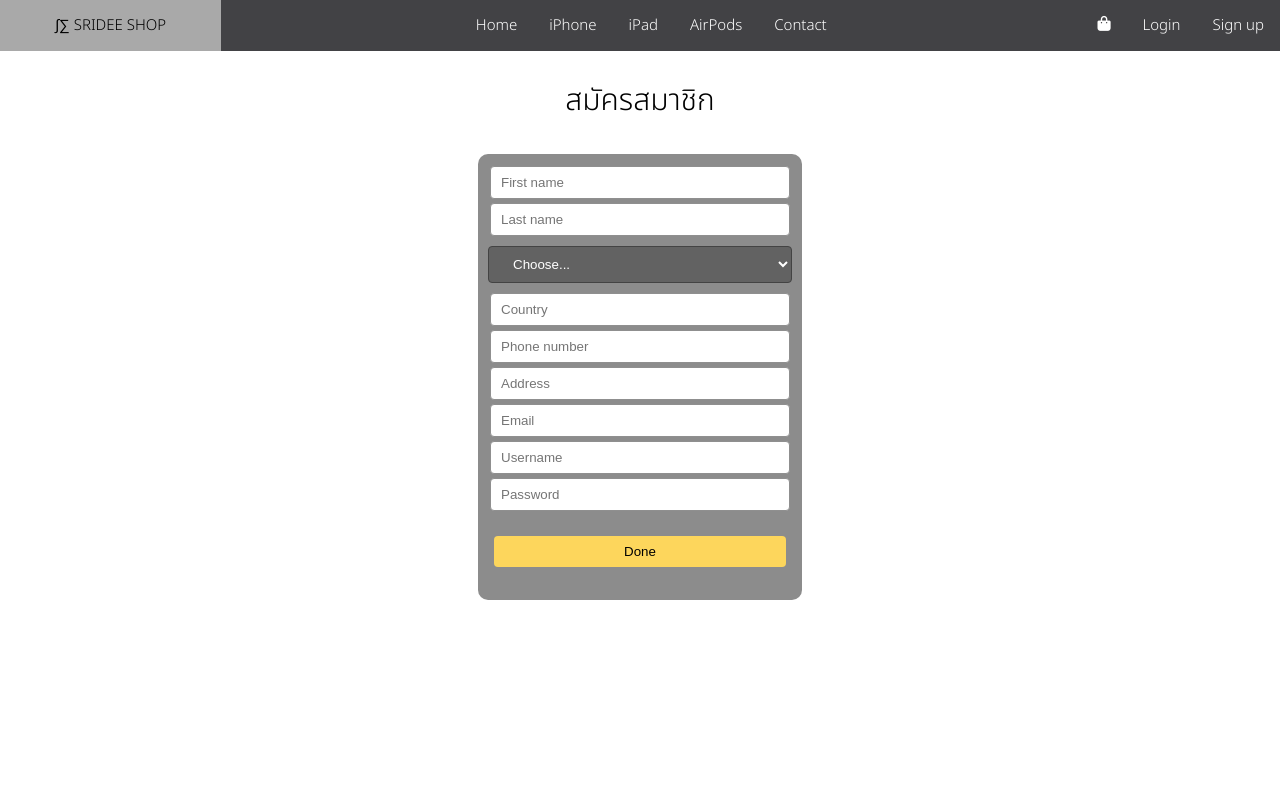
After one commit to Jiraporn-Sridee/DSI_P66, a Django app: page /register/ in a window 1280 px wide. The commit adds this page. Run offline with Django 4.2, Linux system fonts and the light colour scheme; some libraries are stand-ins or nearby versions.

Commit message:
edit navbar and create user system

```diff
--- a/myproject/myapp/forms.py
+++ b/myproject/myapp/forms.py
@@ -23,15 +23,15 @@ class Createtransaction(forms.Form):
 class customerregistrationForm(forms.ModelForm):
     GENDER = (('', 'Choose...'), ('M', 'Male'),
               ('F', 'Female'), ('L', 'LGBTQ'))
-    name = forms.CharField(widget=forms.TextInput(attrs={'placeholder': 'First name', 'style':'background-color: #417E77; '}))
-    surname = forms.CharField(widget=forms.TextInput(attrs={'placeholder': 'Last name', 'style':'background-color: #417E77; '}))
+    name = forms.CharField(widget=forms.TextInput(attrs={'placeholder': 'First name'}))
+    surname = forms.CharField(widget=forms.TextInput(attrs={'placeholder': 'Last name'}))
     gender = forms.ChoiceField(choices=GENDER)
-    country = forms.CharField(widget=forms.TextInput(attrs={'placeholder': 'Country', 'style':'background-color: #417E77; '}))
-    phone = forms.CharField(widget=forms.TextInput(attrs={'placeholder': 'Phone number', 'style':'background-color: #417E77; '}))
-    address = forms.CharField(widget=forms.TextInput(attrs={'placeholder': 'Address', 'style':'background-color: #417E77; '}))
-    email = forms.CharField(widget=forms.EmailInput(attrs={'placeholder': 'Email', 'style':'background-color: #417E77; '}))
-    username = forms.CharField(widget=forms.TextInput(attrs={'placeholder': 'Username', 'style':'background-color: #417E77; '}))
-    password = forms.CharField(widget=forms.PasswordInput(attrs={'placeholder': 'Password', 'style':'background-color: #417E77; '}))
+    country = forms.CharField(widget=forms.TextInput(attrs={'placeholder': 'Country'}))
+    phone = forms.CharField(widget=forms.TextInput(attrs={'placeholder': 'Phone number'}))
+    address = forms.CharField(widget=forms.TextInput(attrs={'placeholder': 'Address'}))
+    email = forms.CharField(widget=forms.EmailInput(attrs={'placeholder': 'Email'}))
+    username = forms.CharField(widget=forms.TextInput(attrs={'placeholder': 'Username'}))
+    password = forms.CharField(widget=forms.PasswordInput(attrs={'placeholder': 'Password'}))
 
     class Meta:
         model = customer
@@ -53,13 +53,13 @@ class customerregistrationForm(forms.ModelForm):
 class ProfileForm(forms.ModelForm):
     GENDER = (('', 'Choose...'), ('M', 'Male'),
               ('F', 'Female'), ('L', 'LGBTQ'))
-    name = forms.CharField(widget=forms.TextInput(attrs={'style':'background-color: #417E77; '}))
-    surname = forms.CharField(widget=forms.TextInput(attrs={ 'style':'background-color: #417E77; '}))
+    name = forms.CharField(widget=forms.TextInput(attrs={'placeholder': 'First name'}))
+    surname = forms.CharField(widget=forms.TextInput(attrs={'placeholder': 'Last name'}))
     gender = forms.ChoiceField(choices=GENDER)
-    country = forms.CharField(widget=forms.TextInput(attrs={'style':'background-color: #417E77; '}))
-    phone = forms.CharField(widget=forms.TextInput(attrs={'style':'background-color: #417E77; '}))
-    address = forms.CharField(widget=forms.TextInput(attrs={'style':'background-color: #417E77; '}))
-    email = forms.CharField(widget=forms.EmailInput(attrs={'style':'background-color: #417E77; '}))
+    country = forms.CharField(widget=forms.TextInput(attrs={'placeholder': 'Country'}))
+    phone = forms.CharField(widget=forms.TextInput(attrs={'placeholder': 'Phone number'}))
+    address = forms.CharField(widget=forms.TextInput(attrs={'placeholder': 'Address'}))
+    email = forms.CharField(widget=forms.EmailInput(attrs={'placeholder': 'Email'}))
     class Meta:
         model = customer
         fields = ['name', 'surname', 'gender', 'country','phone', 'address','email']
--- a/myproject/myapp/static/css/home.css
+++ b/myproject/myapp/static/css/home.css
@@ -7,6 +7,7 @@ h2 {
     font-weight: 400;
 }
 
+label {display: none;}
 
 .navbar_m {
     position: fixed;
@@ -208,41 +209,42 @@ body {
 .containerF input[type=text],
 select {
     width: 300px;
-    padding: 8px 20px;
+    padding: 8px 10px;
+    margin: 2px;
     display: inline-block;
-    border: 1px solid #417E77;
+    border: 1px solid #8f8f8f;
     border-radius: 4px;
     box-sizing: border-box;
 }
 
 .containerF input[type=password] {
     width: 300px;
-    padding: 8px 20px;
-    margin: 8px 0;
+    padding: 8px 10px;
+    margin: 2px;
     display: inline-block;
-    border: 1px solid #417E77;
+    border: 1px solid #8f8f8f;
     border-radius: 4px;
     box-sizing: border-box;
 }
 
 .containerF select {
-    width: 30%;
+    width: 100%;
     padding: 9px 20px;
     margin: 8px 0;
-    color: #A7D8D5;
+    color: #ffffff;
     display: inline-block;
-    background-color: #417E77;
-    border: 1px solid #417E77;
+    background-color: #626262;
+    border: 1px solid #434343;
     border-radius: 4px;
     box-sizing: border-box;
 }
 
 .containerF input[type=email] {
-    width: 100%;
-    padding: 8px 20px;
-    margin: 8px 0;
+    width: 300px;
+    padding: 8px 10px;
+    margin: 2px;
     display: inline-block;
-    border: 1px solid #417E77;
+    border: 1px solid #8f8f8f;
     border-radius: 4px;
     box-sizing: border-box;
 }
@@ -270,7 +272,7 @@ select {
 }
 
 .containerF input[type=submit]:hover {
-    background-color: #45a049;
+    background-color: #8b8b8b;
 }
 
 .containerF {
@@ -278,7 +280,7 @@ select {
     padding: 4px;
     border-radius: 10px;
     justify-content: center;
-    background-color: #424245;
+    background-color: #8c8c8c;
 }
 
 .bot {
@@ -292,10 +294,138 @@ select {
     display: none;
 }
 
+.btn {
+    color: #fff;
+    background: #424245;
+    border: none;
+    font-weight: 300;
+    font-size: 17px;
+    padding: 0px 25px;
+    font-family: 'Noto Sans Thai', sans-serif;
+}
+
+.btn:hover {
+    background: #5b5b61;
+}
+
+
+.modal {
+    display: none;
+    position: fixed;
+    z-index: 10;
+    padding-top: 60px;
+    left: 0;
+    top: 0;
+    width: 100%;
+    height: 100%;
+    overflow: auto;
+}
+
+.modal-content {
+    position: relative;
+    background-color: #fefefe;
+    margin: auto;
+    margin-right: 10px;
+    padding: 0;
+    border: 1px solid #888;
+    border-radius: 12px;
+    width: 300px;
+    box-shadow: 0 4px 8px 0 rgba(0, 0, 0, 0.2), 0 6px 20px 0 rgba(0, 0, 0, 0.19);
+    -webkit-animation-name: animatetop;
+    -webkit-animation-duration: 0.4s;
+    animation-name: animatetop;
+    animation-duration: 0.4s
+}
+
+@-webkit-keyframes animatetop {
+    from {
+        top: -300px;
+        opacity: 0
+    }
+
+    to {
+        top: 0;
+        opacity: 1
+    }
+}
+
+@keyframes animatetop {
+    from {
+        top: -300px;
+        opacity: 0
+    }
+
+    to {
+        top: 0;
+        opacity: 1
+    }
+}
+
+
+.close {
+    color: #000;
+    float: right;
+    font-size: 28px;
+    font-weight: bold;
+}
+
+.close:hover,
+.close:focus {
+    color: white;
+    text-decoration: none;
+    cursor: pointer;
+}
+
+.modal-header {
+    padding: 2px 16px;
+    background-color: #e3e3e3;
+    color: black;
+    border-radius: 10px 10px 0px 0px;
+}
+
+.modal-body {
+    display: grid;
+    border-radius: 0px 0px 8px 8px;
+    background: #595959;
+}
+
+.modal-body a {
+    display: block;
+    color: #ffffff;
+    text-align: center;
+    padding: 14px 16px;
+    text-decoration: none;
+    font-size: 15px;
+}
+
+.modal-body a:hover {
+    color: rgb(255, 255, 255);
+    background-color: #888;
+}
+
+.logout_ a {
+    background: #ff3915;
+    border-radius: 0px 0px 10px 10px;
+}
+
+.logout_ a:hover {
+    background: #ff6347;
+}
+
+
+
+.modal-footer {
+    padding: 2px 16px;
+    background-color: #5cb85c;
+    color: white;
+}
+
+
 @media screen and (max-width: 420px) {
     .phone {
         display: block;
     }
+
     h3 {
         font-size: 20px;
     }
@@ -362,6 +492,15 @@ select {
         font-size: 17px;
     }
 
+    .modal-content {
+        margin-right: unset;
+        margin: auto;
+    }
+
+    .modal {
+        padding-top: 80px;
+    }
+
 }
 
 @media screen and (max-width: 400px) {
--- a/myproject/myapp/templates/base.html
+++ b/myproject/myapp/templates/base.html
@@ -42,16 +42,53 @@
         <div class="navbar_log">
             <a href="{% url 'cart' %}"><i class="fa-solid fa-bag-shopping" style="margin-top: 2px;"></i></a>
             {% if user.is_authenticated %}
-            <a href="">{{user.username}}</a>
+            <button id="Btn_menu" class="btn">{{user.username}}</button>
             {% else %}
             <a href="{% url 'customerlogin' %}">Login</a>
-            <a href="">Sign up</a>
+            <a href="{% url 'customerregistration' %}">Sign up</a>
             {% endif %}
         </div>
     </div>
     <h1 class="top_h">&nbsp;</h1>
-    {% block content %}
 
-    {% endblock content %}
-    <h1 class="phone">&nbsp;</h1>
+
+    <div id="menu_User" class="modal">
+        <div class="modal-content">
+            <div class="modal-header">
+                <span class="close">&times;</span>
+                <h3 class="center" style="margin: 10px;font-size: 23px;">จัดการบัญชีผู้ใช้</h3>
+            </div>
+            <div class="modal-body">
+                <a href="{% url 'profile' %}">แก้ไข่ข้อมูลส่วนตัว</a>
+                <a href="{% url 'cart' %}">รายการในกระเป๋า</a>
+                <a href="">ประวัติการสั่งซื้อ</a>
+                <div class="logout_">
+                    <a href="{% url 'customerlogout' %}" >ออกจากระบบ</a>
+                </div>
+            </div>
+        </div>
+    </div>
+
+        {% block content %}
+
+        {% endblock content %}
+        <h1 class="phone">&nbsp;</h1>
 </body>
+
+<script>
+
+    var modal = document.getElementById("menu_User");
+    var btn = document.getElementById("Btn_menu");
+    var span = document.getElementsByClassName("close")[0];
+    btn.onclick = function () {
+        modal.style.display = "block";
+    }
+    span.onclick = function () {
+        modal.style.display = "none";
+    }
+    window.onclick = function (event) {
+        if (event.target == modal) {
+            modal.style.display = "none";
+        }
+    }
+</script>
--- a/myproject/myapp/templates/cart.html
+++ b/myproject/myapp/templates/cart.html
@@ -23,7 +23,7 @@
                     {% if user.is_authenticated %}
                     <a href="">ประวัติการสั่งซื้อ</a>
                     {% else %}
-                    <a href="">เข้าสู่ระบบเพื่อ ดูประวัติการสั่งซื้อ</a>
+                    <a href="{% url 'customerlogin' %}">เข้าสู่ระบบเพื่อ ดูประวัติการสั่งซื้อ</a>
                     {% endif %}
                 </div>
             </div>
--- /dev/null
+++ b/myproject/myapp/templates/register.html
@@ -0,0 +1,29 @@
+{% extends 'base.html' %}
+{% load static %}
+{% load crispy_forms_tags %}
+
+<body>
+    {% block content %}
+    <h3 class="center">สมัครสมาชิก</h3>
+    <div style="display: grid; justify-content: center;" >
+        <form method="post">
+            <div class="containerF" style="padding: 10px;">
+                <div style="display: grid;">
+                    {% csrf_token %}
+                    {{ form.name|as_crispy_field }}
+                    {{ form.surname|as_crispy_field }}
+                    {{ form.gender|as_crispy_field }}
+                    {{ form.country|as_crispy_field }}
+                    {{ form.phone|as_crispy_field }}
+                    {{ form.address|as_crispy_field }}
+                    {{ form.email|as_crispy_field }}
+                    {{ form.username|as_crispy_field }}
+                    {{ form.password|as_crispy_field }}
+                    <button type="submit" id="submit">Done</button>
+                </div>
+            </div>
+        </form>
+    </div>
+
+    {% endblock content %}
+</body>
--- a/myproject/myapp/views.py
+++ b/myproject/myapp/views.py
@@ -61,6 +61,22 @@ def iphone_view(request, type_="index"):
     recom = Product_list.objects.all()
     return render(request, 'iphone.html', {'photo': photo, "rec":recom[0:6], "cssc":"ip", "fe":fe, "type_":types})
 
+class customerregistrationView(CreateView):
+    template_name = 'register.html'
+    form_class = customerregistrationForm
+    success_url = reverse_lazy('home')
+
+    def form_valid(self, form):
+        username = form.cleaned_data.get('username')
+        password = form.cleaned_data.get('password')
+        email = form.cleaned_data.get('email')
+        user = User.objects.create_user(username, email, password)
+        form.instance.user = user
+        login(self.request, user)
+        return super().form_valid(form)
+
+    def get_success_url(self):
+        return reverse('home')
 
 class customerloginView(FormView):
     template_name = 'login.html'
@@ -83,6 +99,39 @@ class customerloginView(FormView):
             return next_url
         else:
             return self.success_url
+
+class customerlogoutView(View):
+    def get(self, request):
+        logout(request)
+        return redirect('home')
+
+class CreateProfile(CreateView):
+    template_name = 'profile.html'
+    form_class = ProfileForm
+    success_url = reverse_lazy('home')
+
+    def form_valid(self, form):
+        form.instance.user = self.request.user
+        return super().form_valid(form)
+
+    def get_success_url(self):
+        return reverse('home')
+
+def profile(request):
+    try:
+        instance = get_object_or_404(customer, user=request.user)
+        form = ProfileForm(request.POST or None, instance=instance)
+        if form.is_valid():
+            form.save()
+            return redirect('home')
+        else:
+            context = {
+                'form': form,
+                'user': request.user
+            }
+            return render(request, 'profile.html', context)
+    except:
+        return redirect('createprofile')
 
 def product_detail(request, pk):
     photo = Product_list.objects.get(id=pk)
--- a/myproject/myproject/urls.py
+++ b/myproject/myproject/urls.py
@@ -26,7 +26,11 @@ urlpatterns = [
     path('addon/',views.add_cart, name='addon'),
     path('cart/',views.cart, name='cart'),
     path('transaction', views.transactionview, name='transaction'),
+    path('logout/',customerlogoutView.as_view(),name='customerlogout'),
     path('detail_transaction/<tran>', views.detail_transaction, name='detail_transaction'),
+    path('createprofile/',CreateProfile.as_view(), name='createprofile'),
+    path('profile/',views.profile, name='profile'),
+    path('register/', customerregistrationView.as_view(), name="customerregistration"),
 
     path('login', customerloginView.as_view(), name="customerlogin"),
     path('qr_mobile/<mobile>/<amount>/qr.png', views.get_qr, name='qr'),
```
Also changed, not shown: myproject/myapp/templates/profile.html (added, +29 -0 lines), myproject/db.sqlite3.
